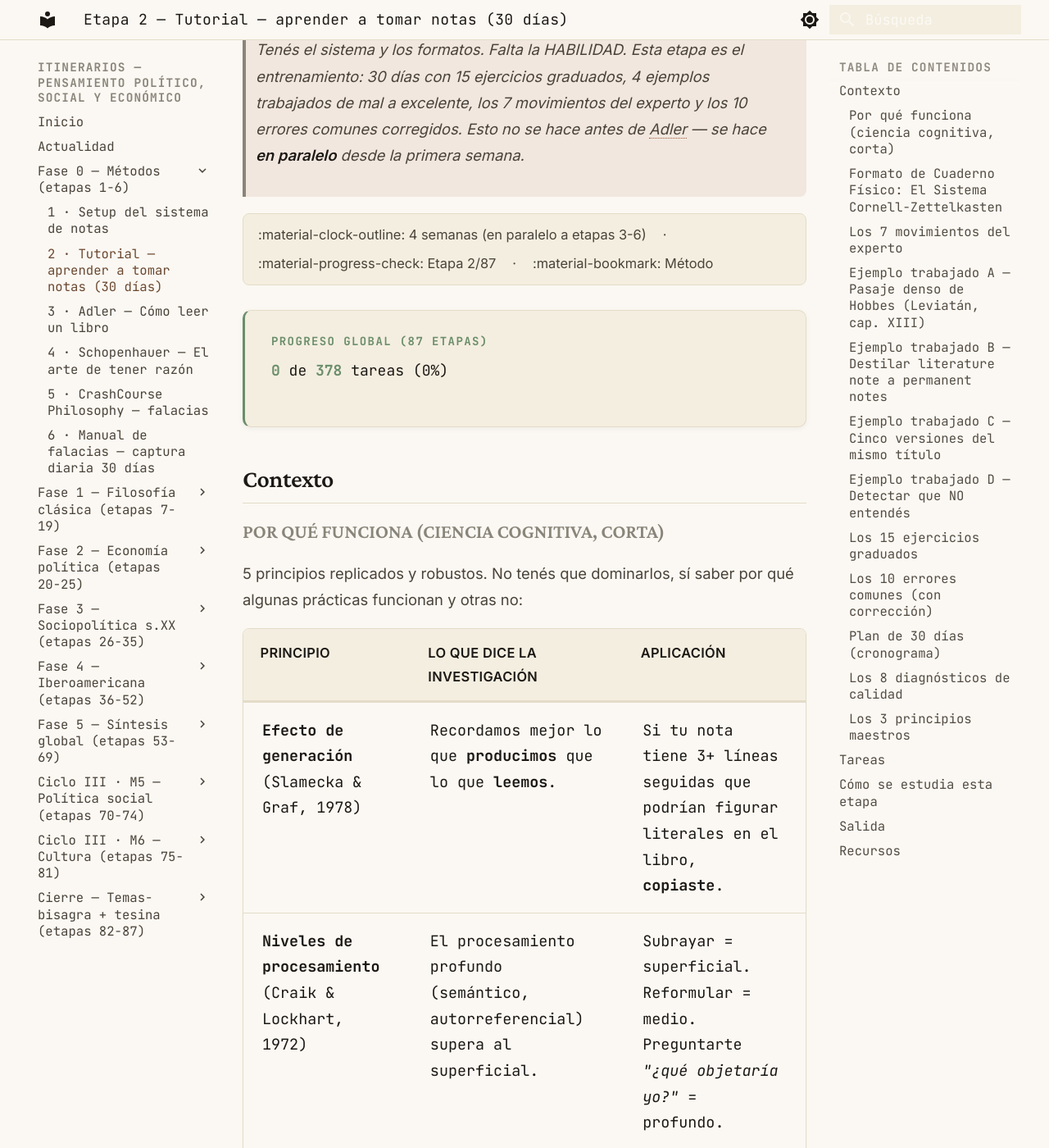
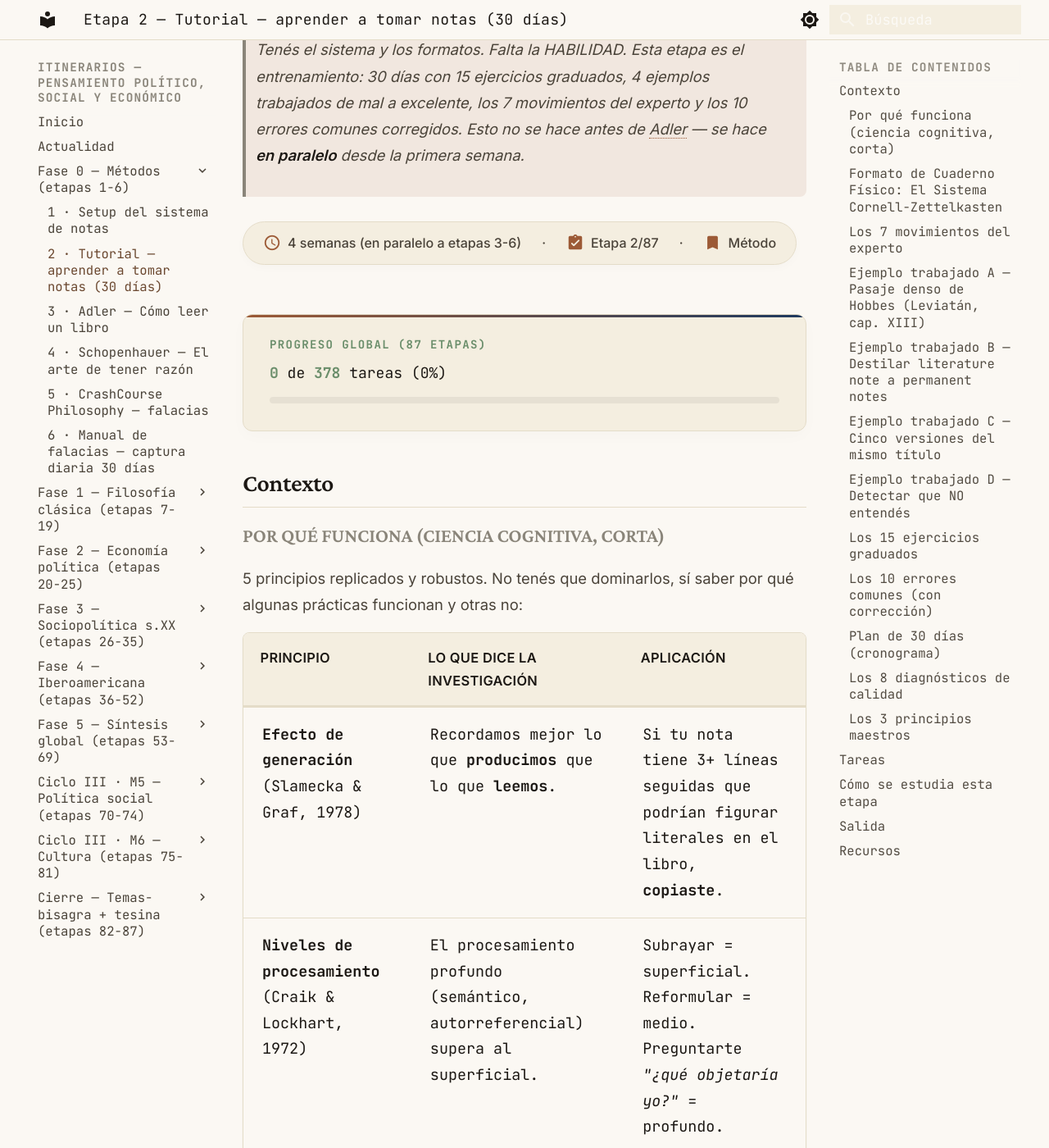
Before and after one commit to MrSpagVi/Curso, an MkDocs documentation site: the page built from docs/etapas/etapa-02-tutorial-tomar-notas.md, in a window 1280 px wide and 1400 px high, scrolled down 267 px. Shown: the whole window at 82% size. Built offline with MkDocs 1.6.1 and Material for MkDocs 9.7.7, drawn with Linux system fonts in a browser that asks for light colours.

Commit message:
UX visual polish: resolve raw meta emojis to material icons, and style stage metadata header as pill capsules

```diff
--- a/docs/assets/javascripts/extra.js
+++ b/docs/assets/javascripts/extra.js
@@ -550,6 +550,29 @@
     });
   }
 
+  // ---------- Stage Metadata Emoji to Material Icons parser ----------
+
+  function replaceIconsWithMaterial() {
+    const metaBox = document.querySelector('.etapa-meta');
+    if (!metaBox) return;
+
+    let html = metaBox.innerHTML;
+    const iconMappings = [
+      { code: ':material-clock-outline:', icon: 'schedule' },
+      { code: ':material-progress-check:', icon: 'assignment_turned_in' },
+      { code: ':material-bookmark:', icon: 'bookmark' },
+      { code: ':material-book-open-outline:', icon: 'menu_book' }
+    ];
+
+    iconMappings.forEach(m => {
+      const escapedCode = m.code.replace(/[-\/\\^$*+?.()|[\]{}]/g, '\\$&');
+      const regex = new RegExp(escapedCode, 'g');
+      html = html.replace(regex, `<span class="material-icons-round">${m.icon}</span>`);
+    });
+
+    metaBox.innerHTML = html;
+  }
+
   // ---------- Boot ----------
 
   function boot() {
@@ -560,6 +583,7 @@
     setupCursoGlobalProgress();
     renderCourseHomepage();
     enrichTaskListsUI();
+    replaceIconsWithMaterial();
   }
 
   if (typeof document$ !== 'undefined') {
--- a/docs/assets/stylesheets/extra-v6.css
+++ b/docs/assets/stylesheets/extra-v6.css
@@ -1,3 +1,5 @@
+@import url('https://fonts.googleapis.com/icon?family=Material+Icons+Round');
+
 /* ============================================================
    UX-V6 — Refinamiento visual
    Cascada sobre extra.css. Mantiene clases existentes intactas.
@@ -282,56 +284,87 @@
 /* === Etapas (Coursera-style lesson header) === */
 
 .etapa-meta {
-  display: flex;
+  display: inline-flex;
   flex-wrap: wrap;
-  gap: 0.4rem 1rem;
   align-items: center;
-  margin: 0.3rem 0 1.4rem 0;
-  padding: 0.6rem 0.9rem;
-  border-radius: 8px;
+  gap: 1.25rem;
+  margin: 0.5rem 0 1.5rem 0;
+  padding: 0.6rem 1.2rem;
+  border-radius: 30px;
   background: var(--g-card-bg);
   border: 1px solid var(--g-border);
   font-family: "Inter", sans-serif;
-  font-size: 0.82rem;
+  font-size: 0.8rem;
+  font-weight: 500;
   color: var(--md-default-fg-color--light);
+  box-shadow: 0 4px 12px rgba(28, 24, 20, 0.02);
 }
 
 .etapa-meta > span {
   display: inline-flex;
   align-items: center;
-  gap: 0.3rem;
+  gap: 0.4rem;
 }
 
 .etapa-meta .twemoji,
-.etapa-meta svg {
-  width: 1em;
-  height: 1em;
+.etapa-meta svg,
+.etapa-meta .material-icons-round {
+  font-size: 1.1rem !important;
+  width: auto !important;
+  height: auto !important;
   color: var(--g-accent);
 }
 
 .etapa-hero {
   border-left: 4px solid var(--g-accent);
-  padding: 1rem 1.2rem;
+  padding: 1.2rem 1.6rem;
   background: var(--g-accent-soft);
-  border-radius: 0 8px 8px 0;
-  margin: 0.5rem 0 1.4rem 0;
+  border-radius: 0 12px 12px 0;
+  margin: 0.8rem 0 1.6rem 0;
   font-family: "Crimson Pro", Georgia, serif;
-  font-size: 1.08rem;
-  line-height: 1.55;
+  font-size: 1.12rem;
+  line-height: 1.6;
+  box-shadow: inset 0 0 10px rgba(156, 90, 54, 0.01);
 }
 
 /* === Curso progress: refinamiento === */
 
 .curso-progress-box {
-  border-radius: 10px;
-  padding: 1.3rem 1.6rem;
-  box-shadow:
-    0 2px 6px rgba(28, 24, 20, 0.05);
+  background: var(--g-card-bg);
+  border: 1px solid var(--g-border);
+  border-radius: 12px;
+  padding: 1.25rem 1.6rem;
+  box-shadow: 0 6px 20px rgba(0, 0, 0, 0.02);
+  margin-bottom: 2rem;
+  position: relative;
+  overflow: hidden;
+}
+
+.curso-progress-box::before {
+  content: "";
+  position: absolute;
+  top: 0; left: 0; right: 0; height: 3px;
+  background: linear-gradient(90deg, var(--g-accent), var(--g-secondary-accent));
 }
 
 .curso-progress-box .g-progress {
-  height: 10px;
-  border-radius: 5px;
+  height: 8px;
+  background: rgba(0, 0, 0, 0.06);
+  border-radius: 10px;
+  overflow: hidden;
+  margin-top: 0.75rem;
+  width: 100%;
+}
+
+[data-md-color-scheme="slate"] .curso-progress-box .g-progress {
+  background: rgba(255, 255, 255, 0.1);
+}
+
+.g-progress-bar {
+  height: 100%;
+  background: linear-gradient(90deg, var(--g-accent), var(--g-secondary-accent));
+  border-radius: 10px;
+  transition: width 0.4s ease-out;
 }
 
 /* === Inputs y selects === */
```
